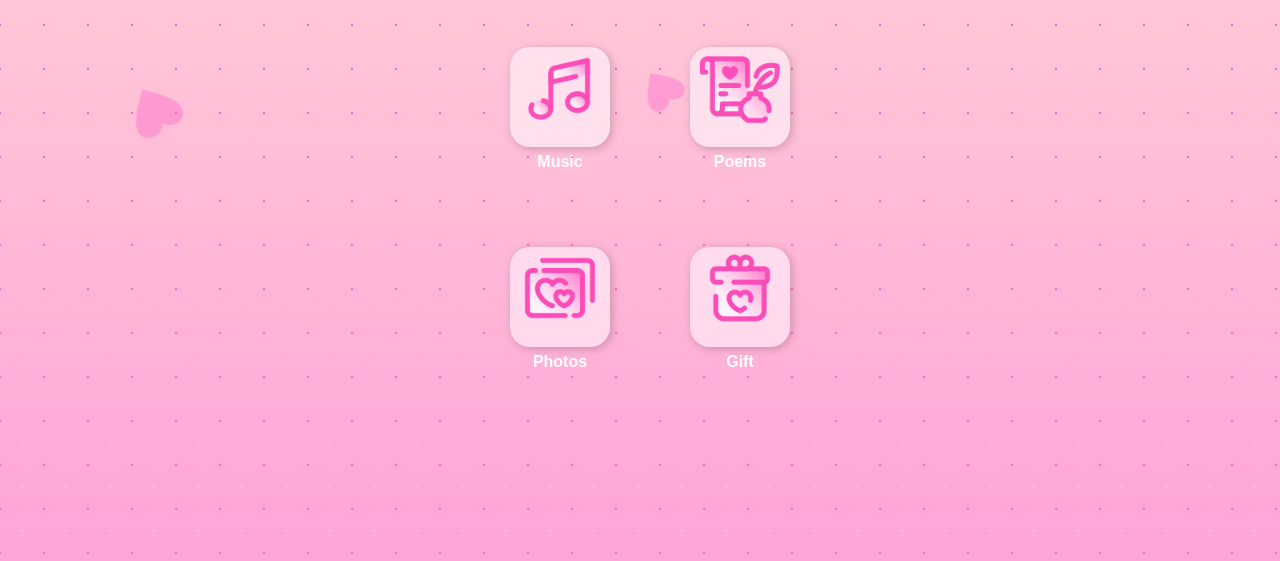
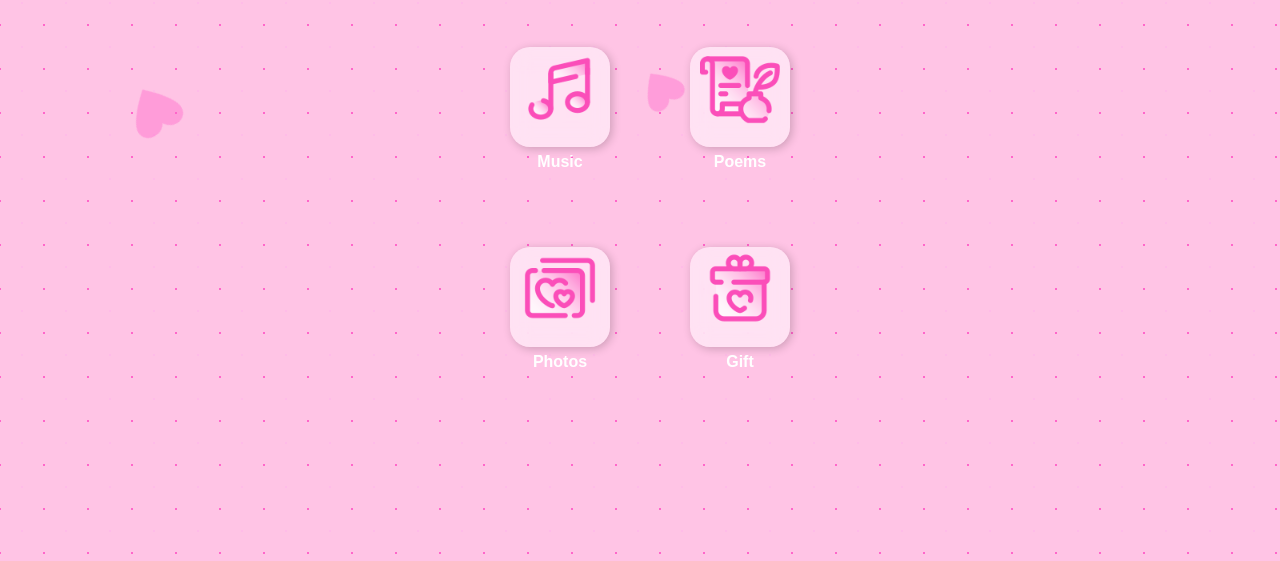
Before and after one commit to jaimzh/Valentine-Website-2025, a plain HTML site: page home.html in a window 1280 px wide. Shown: the part 239-800 px from the top of the page. Drawn offline with Linux system fonts and the light colour scheme; a web font is replaced by a local one.

Commit message:
gradient fix

```diff
--- a/css/home.css
+++ b/css/home.css
@@ -16,11 +16,11 @@ body {
   position: relative;
   overflow: hidden;
   background-color:  rgb(255, 196, 229);
-  background: linear-gradient(
+  /* background: linear-gradient(
     180deg,
     rgb(255, 214, 214) 0%,
     rgb(255, 164, 216) 100%
-  );
+  ); */
 }
 
 /* Background pattern (placed behind everything) */
```
